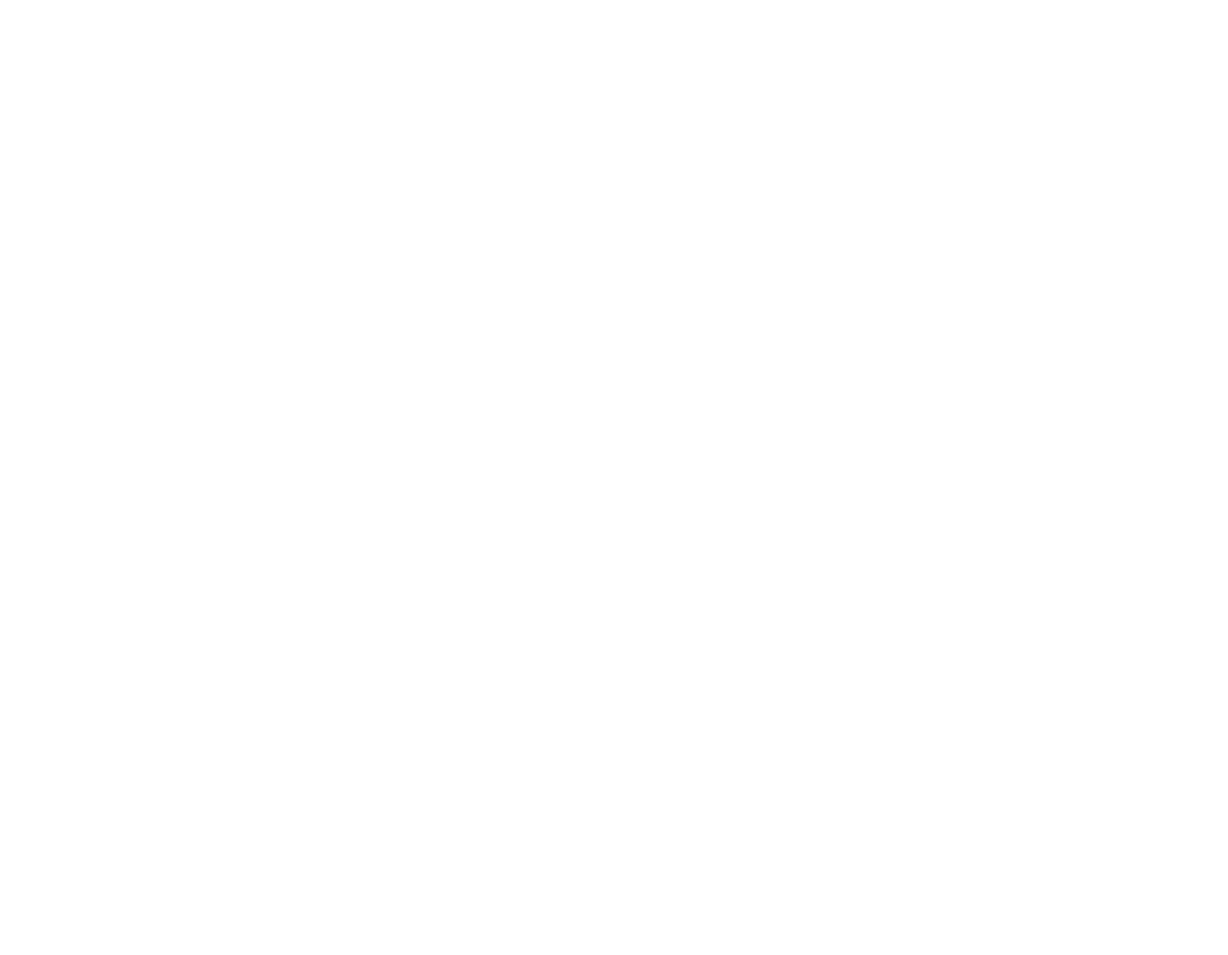
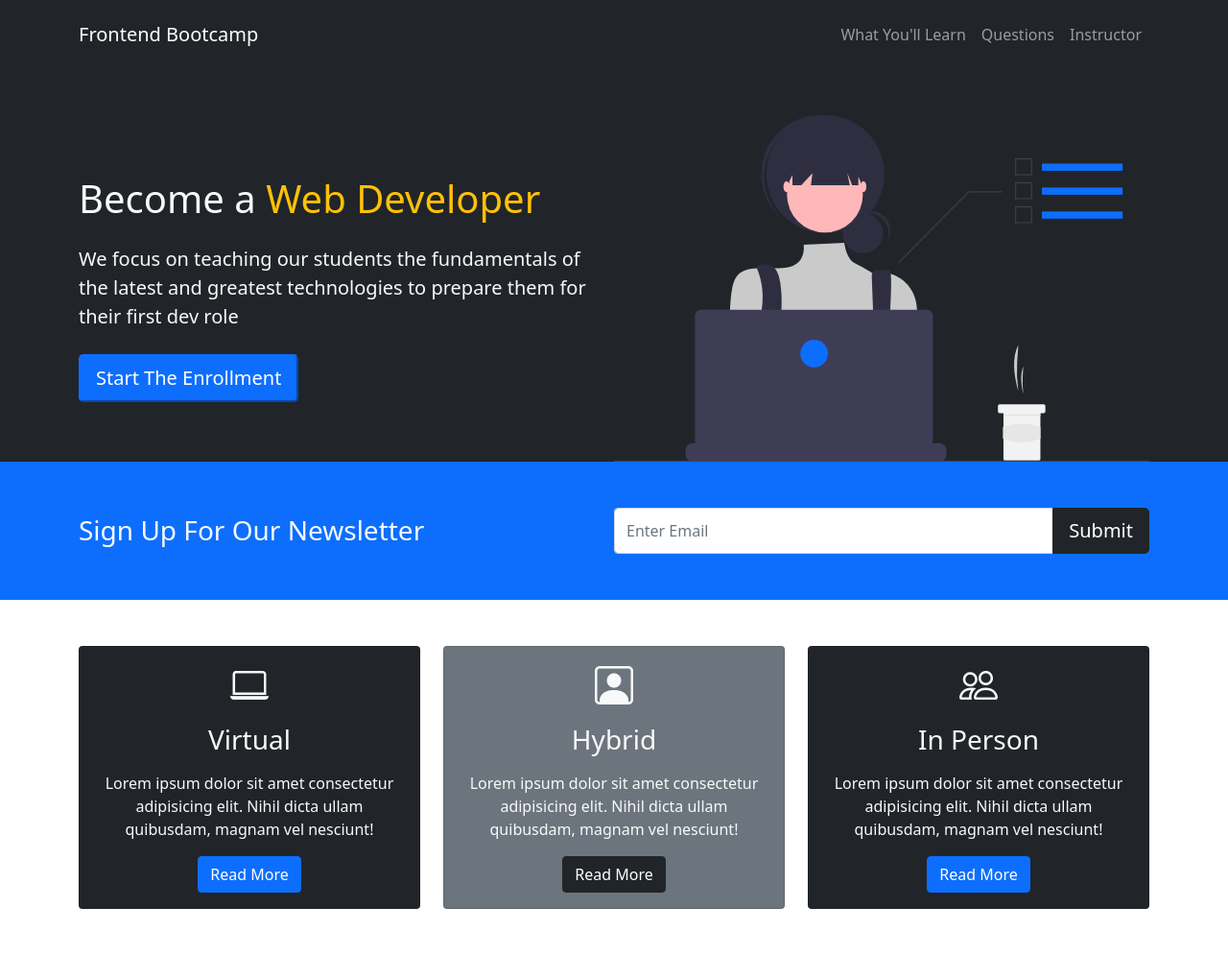
Before and after one commit to NandodkarAmogh/Frontend-Bootcamp, a plain HTML site: page index.html in a window 1280 px wide. Shown: the whole page at 96% size. Before the commit the page ends 800 px from the top, so only its background shows below. Drawn offline with nearby package versions, Linux system fonts and the light colour scheme.

Commit message:
Navbar Newsletter Boxes

```diff
--- a/index.html
+++ b/index.html
@@ -4,9 +4,131 @@
     <meta charset="UTF-8">
     <meta http-equiv="X-UA-Compatible" content="IE=edge">
     <meta name="viewport" content="width=device-width, initial-scale=1.0">
+    <link href="https://cdn.jsdelivr.net/npm/bootstrap@5.1.3/dist/css/bootstrap.min.css" rel="stylesheet" integrity="sha384-1BmE4kWBq78iYhFldvKuhfTAU6auU8tT94WrHftjDbrCEXSU1oBoqyl2QvZ6jIW3" crossorigin="anonymous">
+    <link rel="stylesheet" href="https://cdn.jsdelivr.net/npm/bootstrap-icons@1.3.0/font/bootstrap-icons.css">
+    <link rel="stylesheet" href="styles.css">
+
     <title>Frontend Bootcamp</title>
 </head>
 <body>
+    <!--Navbar-->
+    <nav class="navbar navbar-expand-sm bg-dark navbar-dark py-3 ">
+        <div class="container">
+            <a href="#" class="navbar-brand">Frontend Bootcamp</a>
+
+            <button class="navbar-toggler" type="button" data-bs-toggle ="collapse" data-bs-target ="#navmenu" >
+                <span class="navbar-toggler-icon"></span>
+            </button>
+
+            <div class="collapse navbar-collapse " id="navmenu">
+                <ul class="navbar-nav ms-auto">
+                    <li class="nav-item">
+                        <a href="#learn" class="nav-link">What You'll Learn</a>
+                    </li>
+                    <li class="nav-item">
+                        <a href="#question" class="nav-link">Questions</a>
+                    </li>
+                    <li class="nav-item">
+                        <a href="#instructors" class="nav-link">Instructor</a>
+                    </li>
+                </ul>
+            </div>
+        </div>
+
+    </nav>
+
+    <!-- Section -->
+    <section class="bg-dark text-light p-5 text-center text-sm-start p-lg-0 pt-lg-5">
+        <div class="container">
+            <div class="d-sm-flex align-items-center justify-content-between">
+                <div>
+                    <h1>Become a <span class="text-warning">Web Developer</span></h1>
+                    <p class="lead my-4">
+                        We focus on teaching our students the fundamentals of the latest
+                        and greatest technologies to prepare them for their first dev role
+                    </p>
+                    <button class="btn-primary btn-lg">Start The Enrollment</button>
+                </div>
+                <img class="img-fluid w-50 d-none d-sm-block" src="./images/showcase.svg" alt="">
+            </div>
+        </div>
+    </section>
+
+    <!-- Newsletter -->
+    <section class="bg-primary text-light p-5">
+        <div class="container">
+          <div class="d-md-flex justify-content-between align-items-center">
+            <h3 class="mb-3 mb-md-0">Sign Up For Our Newsletter</h3>
+
+            <div class="input-group news-input">
+              <input type="text" class="form-control" placeholder="Enter Email" />
+              <button class="btn btn-dark btn-lg" type="button">Submit</button>
+            </div>
+          </div>
+        </div>
+    </section>
+
+    <!-- Boxes -->
+    <section class="p-5">
+        <div class="container">
+            <div class="row text-center">
+                <div class="col-md">
+                    <div class="card bg-dark text-light">
+                        <div class="card-body text-center">
+                            <div class="h1 mb-3">
+                                <i class="bi bi-laptop"></i>
+                            </div>
+                            <h3 class="card-title mb-3">
+                                Virtual
+                            </h3>
+                            <p class="card-text">
+                                Lorem ipsum dolor sit amet consectetur adipisicing elit.
+                                Nihil dicta ullam quibusdam, magnam vel nesciunt!
+                            </p>
+                            <a href="#" class="btn btn-primary">Read More</a>
+                        </div>
+                    </div>
+                </div>
+                <div class="col-md">
+                    <div class="card bg-secondary text-light">
+                        <div class="card-body text-center">
+                            <div class="h1 mb-3">
+                                <i class="bi bi-person-square"></i>
+                            </div>
+                            <h3 class="card-title mb-3">
+                                Hybrid
+                            </h3>
+                            <p class="card-text">
+                                Lorem ipsum dolor sit amet consectetur adipisicing elit.
+                                Nihil dicta ullam quibusdam, magnam vel nesciunt!
+                            </p>
+                            <a href="#" class="btn btn-dark">Read More</a>
+                        </div>
+                    </div>
+                </div>
+                <div class="col-md">
+                    <div class="card bg-dark text-light">
+                        <div class="card-body text-center">
+                            <div class="h1 mb-3">
+                                <i class="bi bi-people"></i>
+                            </div>
+                            <h3 class="card-title mb-3">
+                                In Person
+                            </h3>
+                            <p class="card-text">
+                                Lorem ipsum dolor sit amet consectetur adipisicing elit.
+                                Nihil dicta ullam quibusdam, magnam vel nesciunt!
+                            </p>
+                            <a href="#" class="btn btn-primary">Read More</a>
+                        </div>
+                    </div>
+                </div>
+            </div>
+        </div>
+    </section>
+
+
+   <script src="https://cdn.jsdelivr.net/npm/bootstrap@5.1.3/dist/js/bootstrap.bundle.min.js" integrity="sha384-ka7Sk0Gln4gmtz2MlQnikT1wXgYsOg+OMhuP+IlRH9sENBO0LRn5q+8nbTov4+1p" crossorigin="anonymous"></script>
 
 </body>
 </html>
--- a/styles.css
+++ b/styles.css
@@ -0,0 +1,5 @@
+@media(min-width : 768px) {
+    .news-input{
+        width: 50%;
+    }
+}
```
